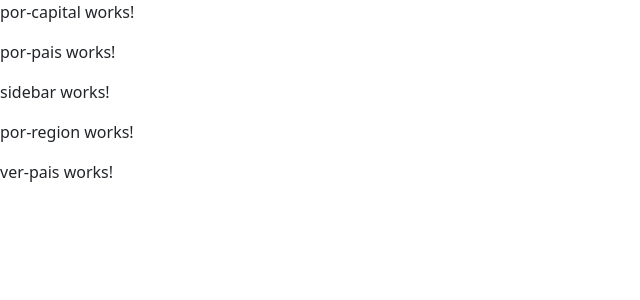
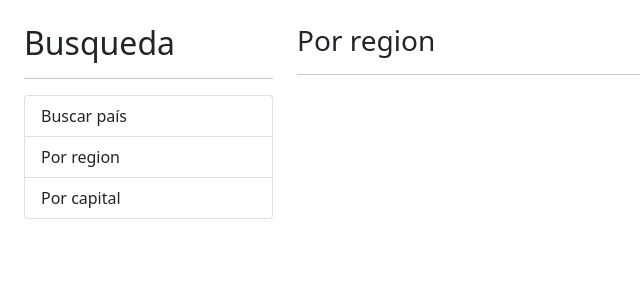
Before and after one commit to WiiruxCruz/03-paisesApp, an Angular app: page / in a window 1280 px wide. Shown: the top 300 px of the page, without its empty margins (0-640 px from the left). Built offline with nearby package versions, Linux system fonts and the light colour scheme.

Commit message:
Mockup aplicacion

```diff
--- a/src/app/app.component.html
+++ b/src/app/app.component.html
@@ -1,5 +1,16 @@
-<app-por-capital></app-por-capital>
-<app-por-pais></app-por-pais>
-<app-sidebar></app-sidebar>
-<app-por-region></app-por-region>
-<app-ver-pais></app-ver-pais>
+<div class="row container mt-4">
+  <div class="col-3">
+    <h2>Busqueda</h2>
+    <hr>
+    <ul class="list-group">
+      <li class="list-group-item">Buscar país</li>
+      <li class="list-group-item">Por region</li>
+      <li class="list-group-item">Por capital</li>
+    </ul>
+  </div>
+
+  <div class="col">
+    <h3>Por region</h3>
+    <hr>
+  </div>
+</div>
```
